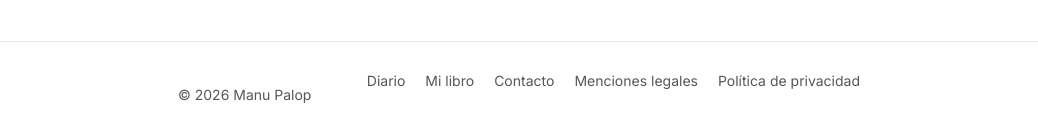
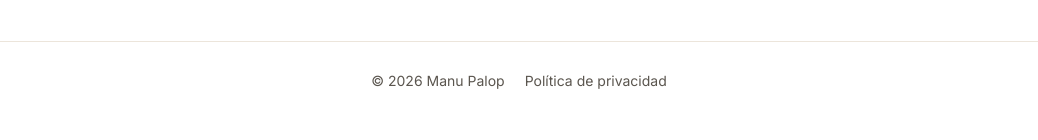
Before and after one commit to mengarelena-netizen/manupalop, a Next.js app: page /diario in a window 1280 px wide. Shown: the part 774-914 px from the top of the page, without its empty margins (121-1159 px from the left). Built offline with nearby package versions, Linux system fonts and the light colour scheme.

Commit message:
refactor: improve scroll behavior and footer layout; update header navigation for smooth scrolling

```diff
--- a/app/site.css
+++ b/app/site.css
@@ -30,7 +30,10 @@
 }
 
 html {
-  scroll-behavior: smooth;
+  /* Sin scroll-behavior: smooth. El scroll de Next al cambiar de ruta se
+     convertia en una animacion que la pagina nueva (mas corta) recortaba,
+     dejando la vista a media pagina. Las anclas de la cabecera hacen el
+     scroll suave desde JS. */
   scroll-padding-top: calc(var(--header-h) + 12px);
 }
 
@@ -891,11 +894,17 @@ a {
 }
 .footer-inner {
   display: flex;
-  justify-content: space-between;
+  justify-content: center;
+  align-items: center;
   flex-wrap: wrap;
-  gap: 12px;
+  gap: 12px 20px;
   font-size: 14px;
   color: var(--text-muted);
+  text-align: center;
+}
+/* Sin el margen por defecto del <p> ambos bloques comparten la misma linea. */
+.footer-inner p {
+  margin: 0;
 }
 .footer-links {
   display: flex;
--- a/components/SiteFooter.tsx
+++ b/components/SiteFooter.tsx
@@ -17,10 +17,7 @@ export default function SiteFooter() {
       <div className="container footer-inner">
         <p>&copy; <span id="year">{year}</span> Manu Palop</p>
         <div className="footer-links">
-          <Link href="/diario">Diario</Link>
-          <Link href="/libro">Mi libro</Link>
-          <Link href="/contacto">Contacto</Link>
-          <a href="#">Menciones legales</a>
+
           <Link href="/politica-de-privacidad">Política de privacidad</Link>
         </div>
       </div>
--- a/components/SiteHeader.tsx
+++ b/components/SiteHeader.tsx
@@ -23,10 +23,41 @@ export default function SiteHeader({ home = false }: { home?: boolean }) {
   // En la home los anclas son internos; en el resto vuelven a la portada.
   const base = home ? "" : "/";
 
+  // El menu movil bloquea el scroll del body mientras esta abierto; esperamos
+  // a que el efecto lo libere antes de mover la pagina.
+  const afterMenuCloses = (fn: () => void) =>
+    requestAnimationFrame(() => requestAnimationFrame(fn));
+
+  // En la home, "Home" y el logo suben a la primera seccion en vez de recargar.
+  const goTop = (e: React.MouseEvent<HTMLAnchorElement>) => {
+    close();
+    if (!home) return;
+    e.preventDefault();
+    if (window.location.hash) {
+      history.replaceState(null, "", window.location.pathname);
+    }
+    afterMenuCloses(() => window.scrollTo({ top: 0, behavior: "smooth" }));
+  };
+
+  // Anclas de la home. El scroll suave se hace aqui porque html ya no lleva
+  // scroll-behavior: smooth (rompia el scroll de Next al cambiar de ruta).
+  const goSection =
+    (id: string) => (e: React.MouseEvent<HTMLAnchorElement>) => {
+      close();
+      if (!home) return;
+      const el = document.getElementById(id);
+      if (!el) return;
+      e.preventDefault();
+      history.replaceState(null, "", `#${id}`);
+      afterMenuCloses(() =>
+        el.scrollIntoView({ behavior: "smooth", block: "start" }),
+      );
+    };
+
   return (
     <header className="site-header" id="top">
       <div className="container header-inner">
-        <Link href="/" className="logo" onClick={close}>
+        <Link href="/" className="logo" onClick={goTop}>
           MANU <span>PALOP</span>
         </Link>
 
@@ -34,13 +65,13 @@ export default function SiteHeader({ home = false }: { home?: boolean }) {
           <button className="nav-close" aria-label="Cerrar menú" onClick={close}>
             &times;
           </button>
-          <Link href="/" onClick={close}>
+          <Link href="/" onClick={goTop}>
             Home
           </Link>
-          <a href={`${base}#ruge`} onClick={close}>
+          <a href={`${base}#ruge`} onClick={goSection("ruge")}>
             Club VIP
           </a>
-          <a href={`${base}#testimonios`} onClick={close}>
+          <a href={`${base}#testimonios`} onClick={goSection("testimonios")}>
             Testimonios
           </a>
           <Link href="/diario" onClick={close}>
@@ -54,7 +85,11 @@ export default function SiteHeader({ home = false }: { home?: boolean }) {
           </Link>
         </nav>
 
-        <a href={`${base}#ruge`} className="btn btn-accent nav-cta">
+        <a
+          href={`${base}#ruge`}
+          className="btn btn-accent nav-cta"
+          onClick={goSection("ruge")}
+        >
           Club VIP
         </a>
 
```
